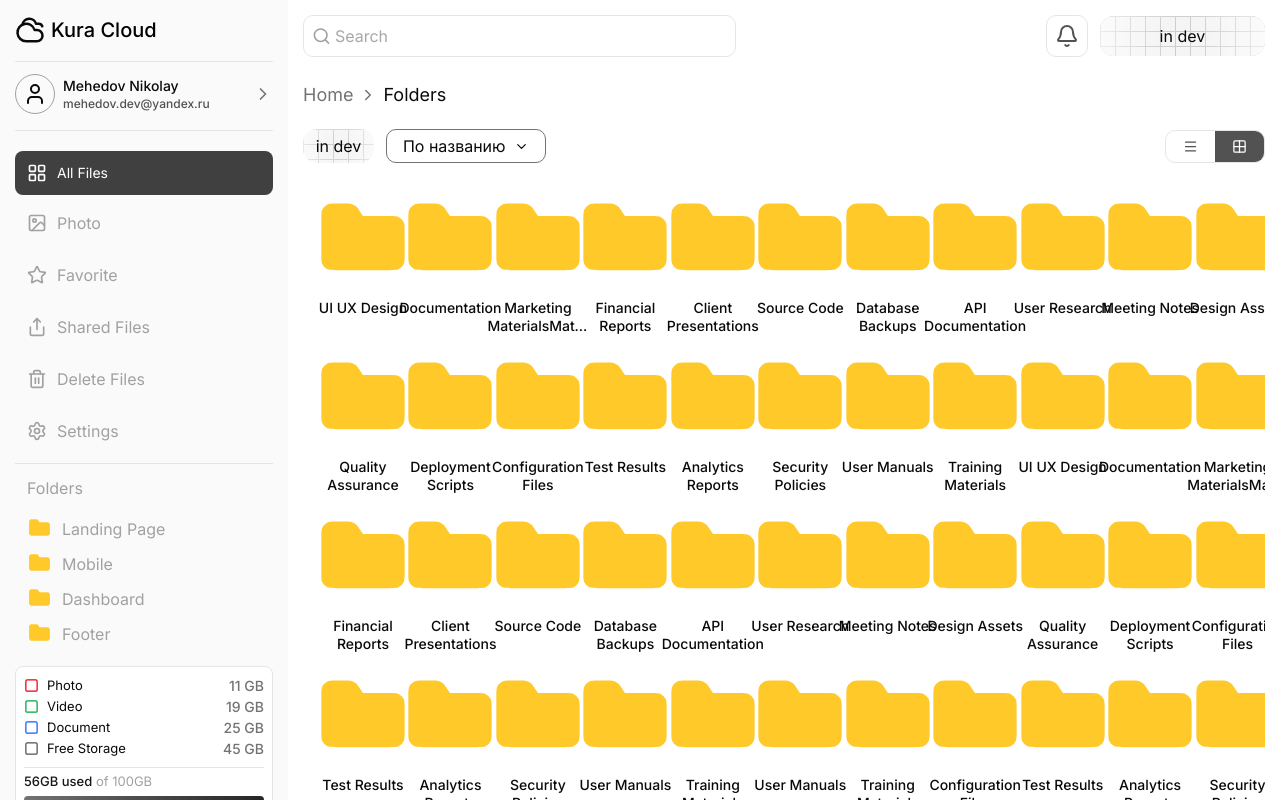
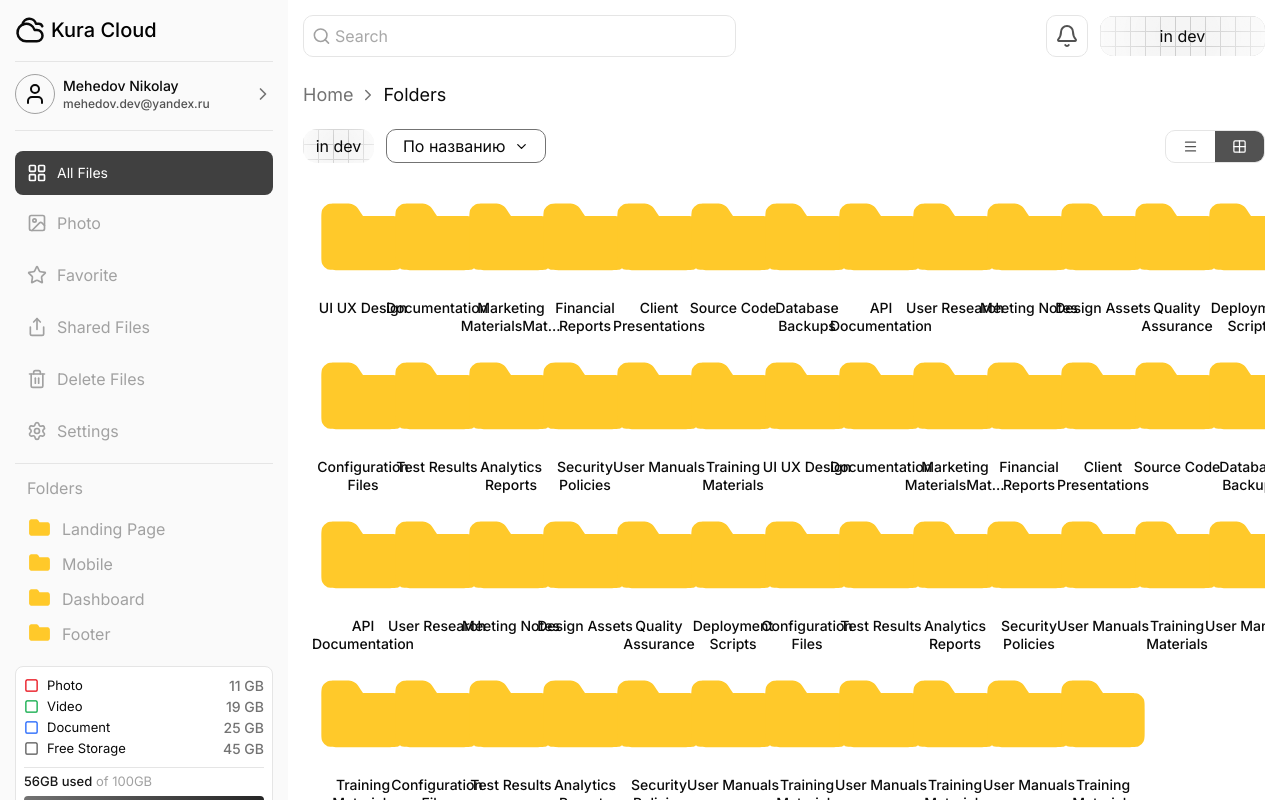
Before and after one commit to Mehedov/kura-cloud, a Next.js app: page /folders in a window 1280 px wide. Built offline with nearby package versions, Linux system fonts and the light colour scheme.

Commit message:
style(ui): adjust folder list grid layout from 11 to 13 columns

```diff
--- a/src/components/elements/folder-list/folder-list.tsx
+++ b/src/components/elements/folder-list/folder-list.tsx
@@ -39,7 +39,7 @@ export function FolderList({ activeBtn, folderNames }: Props) {
 			{renderFoldersTypeMenu()}
 		</div>
 	) : (
-		<div className='grid grid-cols-11 mt-2 h-full'>
+		<div className='inline-grid grid-cols-13 mt-2 h-full'>
 			{renderFoldersTypeGrid()}
 		</div>
 	)
```
